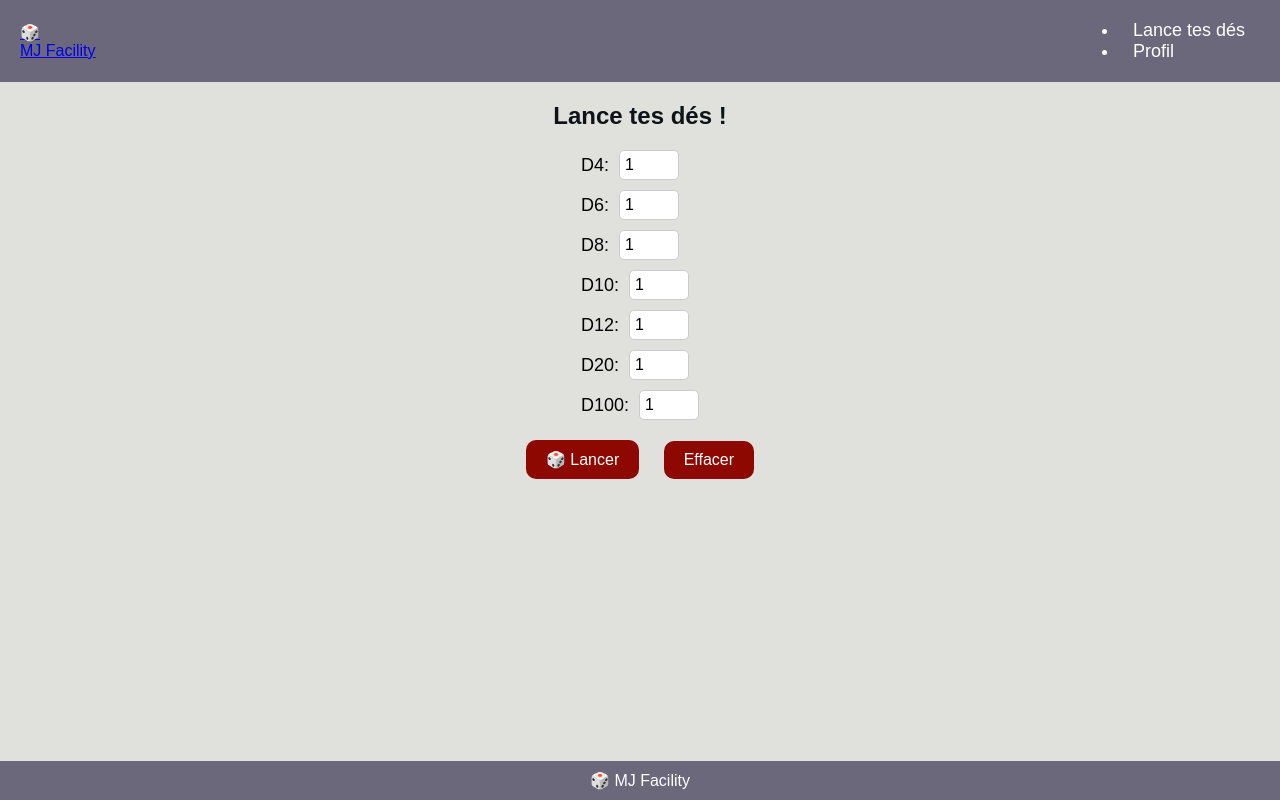
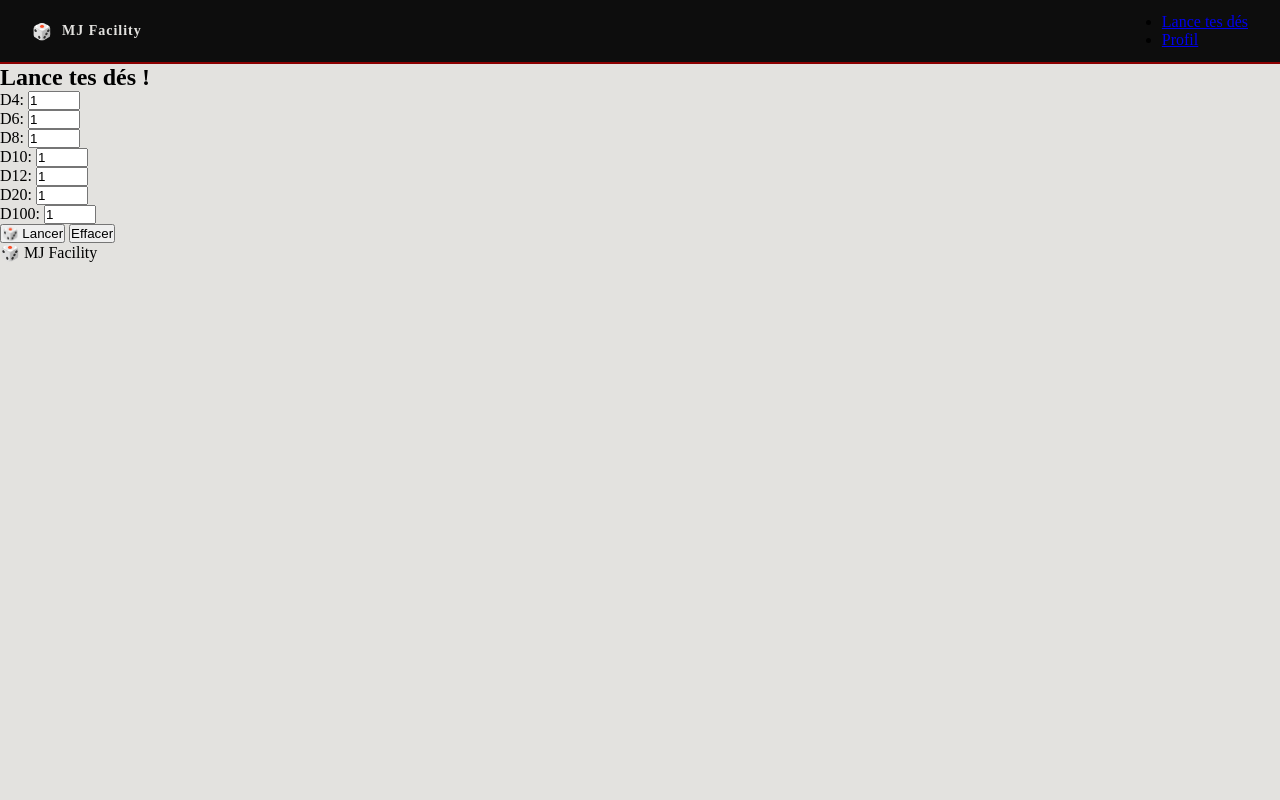
Before and after one commit to tifainehiaume-glitch/MJ-Facility, a plain HTML site: page html/index.html in a window 1280 px wide. Drawn offline with Linux system fonts and the light colour scheme; files that its build step writes are made by us from their sources; files whose address does not match are found by name.

Commit message:
color, reset page and header

```diff
--- a/css/global.css
+++ b/css/global.css
@@ -1,115 +1,55 @@
+/* Color theme for the website */
+:root {
+    --gris-violet: #6B6878;
+    --blanc-casse: #E3E2DF;
+    --or: #A8913A;
+    --rouge: #8B0000;
+    --noir: #0D0D0D;
+}
+
+/* Reset de la page */
 * {
     margin: 0;
     padding: 0;
     box-sizing: border-box;
 }
-/* Styles for the index.html*/
+
 body {
-    font-family: Arial, sans-serif;
-    background-color: #e0e1dd;
+    font-family: 'Crimson Text', serif;
+    background: var(--blanc-casse);
+    display: flex;
+    flex-direction: column;
+    min-height: 100vh;
 }
-header {
-    background-color: #6a687a;
-    color: #fff;
-    padding: 20px;
+
+/* header */
+
+.header {
+    background: var(--noir);
+    border-bottom: 2px solid var(--rouge);
+    padding: 0 2rem;
     display: flex;
     justify-content: space-between;
     align-items: center;
+    height: 64px;
 }
-nav a {
-    color: #fff;
+
+.header-logo {
+    display: flex;
+    align-items: center;
     text-decoration: none;
-    margin: 0 15px;
-    font-size: 18px;
+    gap: 10px;
 }
-nav a:hover {
-    color: #b3a042;
-}
-nav a:hover
-nav li {
-    display: inline;
-}
-#container {
+
+.header-logo-text {
     display: flex;
     flex-direction: column;
-    justify-content: center;
-    align-items: center;
-    padding: 20px;
-}
-h2 {
-    color: #0d1317;
-    margin-bottom: 20px;
-}
-.dice-input {
-    display: flex;
-    align-items: center;
-    margin-bottom: 10px;
-}
-.dice-input label {
-    margin-right: 10px;
-    font-size: 18px;
-}
-.dice-input input {
-    width: 60px;
-    padding: 5px;
-    font-size: 16px;
-    border: 1px solid #ccc;
-    border-radius: 5px;
-}
-#diceResults {
-    margin-top: 20px;
-    font-size: 18px;
-    color: #0d1317;
-}
-#diceImages img {
-    width: 150px;
-    margin: 10px;
-}
-button {
-    background-color: #8d0801;
-    color: #fff;
-    border: none;
-    padding: 10px 20px;
-    margin: 10px;
-    cursor: pointer;
-    font-size: 16px;
-    border-radius: 10px;
-}
-footer {
-    background-color: #6a687a;
-    color: #fff;
-    text-align: center;
-    padding: 10px;
-    position: fixed;
-    width: 100%;
-    bottom: 0;
 }
 
-/* Styles for the profile page*/
-.connexion{
-    display: flex;
-    flex-direction: column;
-    align-items: center;
-    margin: 50px;
+.header-logo-name {
+    font-family: 'Cinzel', serif;
+    font-size: 14px;
+    font-weight: 600;
+    color: var(--blanc-casse);
+    letter-spacing: 1px;
 }
-.connexion input {
-    margin: 10px;
-    padding: 10px;
-    width: 200px;
-    border: 1px solid #ccc;
-    border-radius: 5px;
-    display: flex;
-    justify-content: center;
-    align-items: center;
-}
-.connexion button {
-    background-color: #8d0801;
-    color: #fff;
-    border: none;
-    padding: 10px 20px;
-    margin: 10px;
-    cursor: pointer;
-    font-size: 16px;
-    border-radius: 10px;
-}
-/* styles for the minscrire page*/
```
Also changed, not shown: html/connexion.html (+8 -8 lines).
